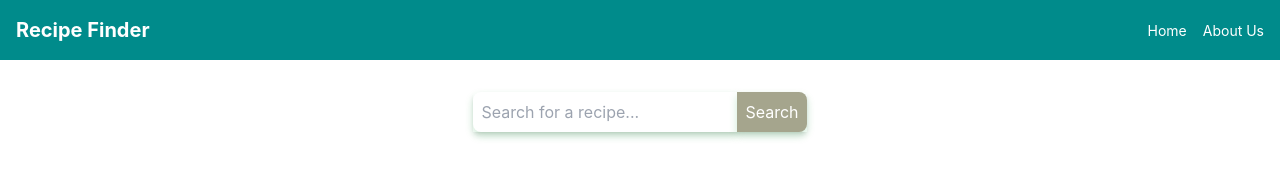
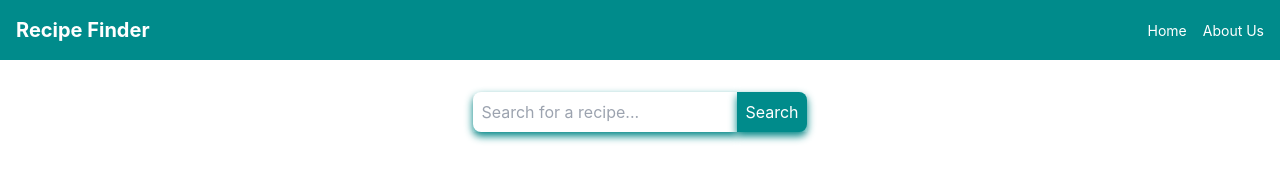
Before and after one commit to khalidmehdioui/recipe-finder, a React (Create React App) app: page / in a window 1280 px wide. Shown: the top 182 px of the page. Built offline with nearby package versions, Linux system fonts and the light colour scheme.

Commit message:
Update SearchBar.js

```diff
--- a/src/components/SearchBar.js
+++ b/src/components/SearchBar.js
@@ -35,14 +35,14 @@ const SearchBar = ({ onSearch }) => {
           onChange={(e) => setQuery(e.target.value)}
           placeholder="Search for a recipe..."
           className="p-2 rounded-l-lg bg-white text-gray-800 outline-none"
-          style={{ boxShadow: '0px 4px 8px rgba(11,156,49,0.2)' }}
+          style={{ boxShadow: '0px 4px 8px rgba(0,139,139,1)' }}
         />
 
 
         <button
           type="submit"
-          className="p-2 bg-[#A5A58D] text-white rounded-r-lg hover:bg-[#58D68D] transition-colors"
-          style={{ boxShadow: '0px 4px 8px rgba(11,156,49,0.2)' }}
+          className="p-2 bg-[#008B8B] text-white rounded-r-lg hover:bg-[#58D68D] transition-colors"
+          style={{ boxShadow: '0px 4px 8px rgba(0,139,139,1)' }}
         >
           Search
         </button>
```
